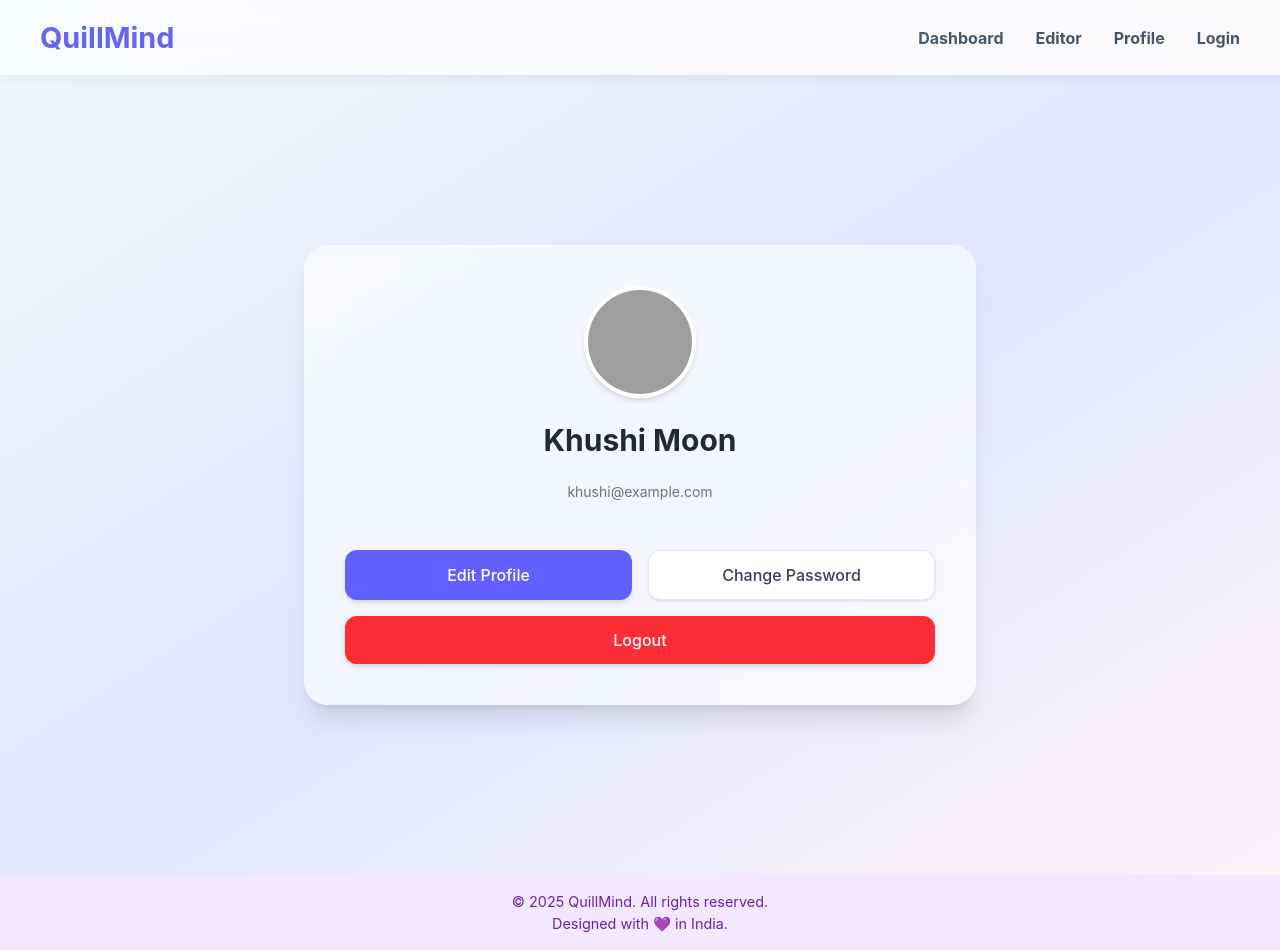
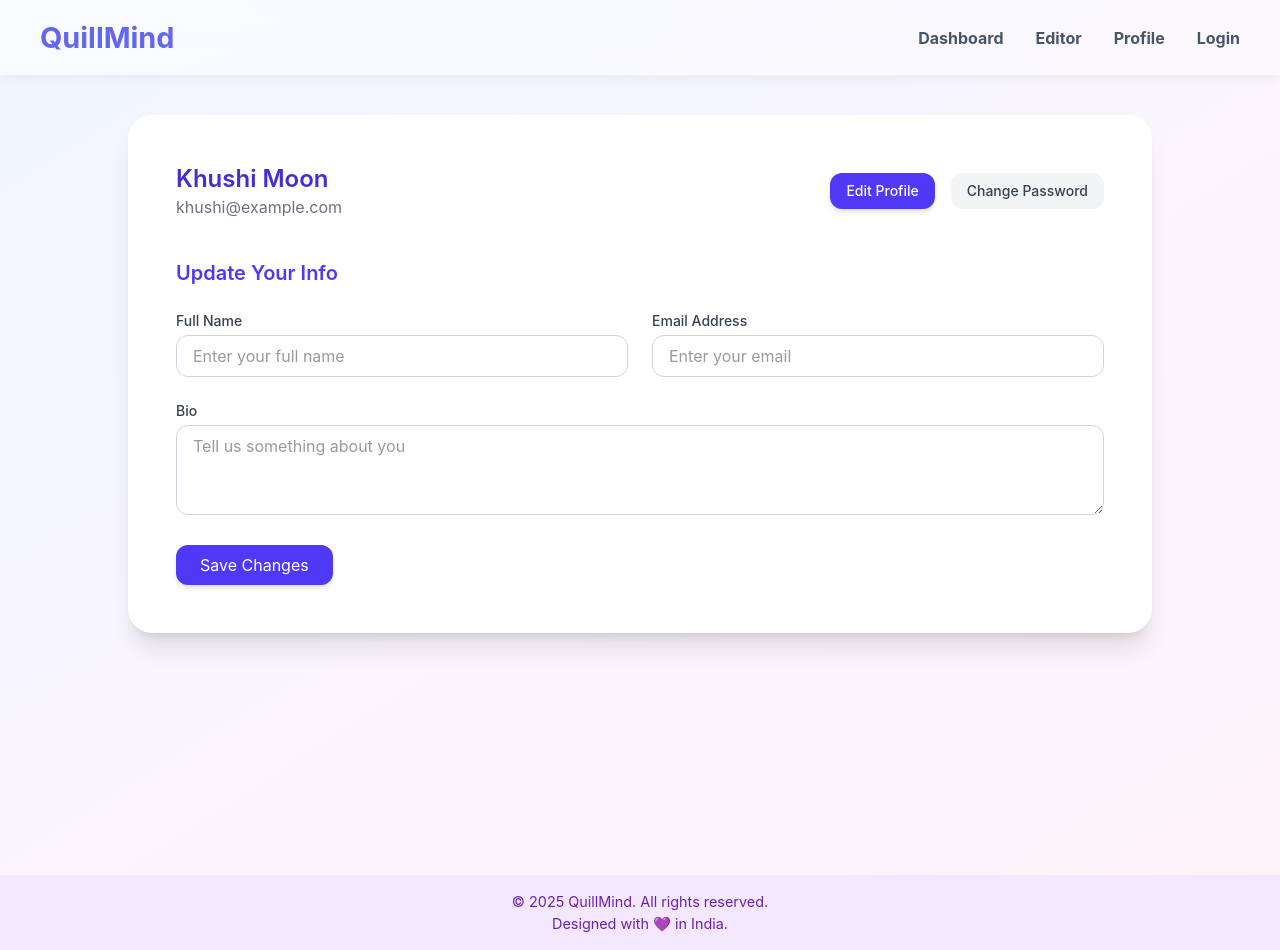
Before and after one commit to khuushiie/QuillMind, a React (Vite) app in the folder frontend/: page /profile in a window 1280 px wide. Built offline with nearby package versions, Linux system fonts and the light colour scheme; grey boxes are pictures that could not be loaded.

Commit message:
Complete Edit Page

```diff
--- a/frontend/src/App.jsx
+++ b/frontend/src/App.jsx
@@ -8,6 +8,8 @@ import Profile from './pages/Profile';
 import Login from './pages/Login';
 import Register from './pages/Register';
 import NotFound from './pages/NotFound';
+import EditProfile from "./pages/EditProfile";
+import ChangePassword from "./pages/ChangePassword";
 
 function App() {
   return (
@@ -21,6 +23,8 @@ function App() {
         <Route path="/dashboard" element={<Dashboard />} />
         <Route path="/editor/:id?" element={<Editor />} />
         <Route path="/profile" element={<Profile />} />
+        <Route path="/profile" element={<EditProfile />} />
+        <Route path="/profile" element={<ChangePassword />} />
         <Route path="*" element={<NotFound />} />
       </Routes>
 
--- a/frontend/src/pages/ChangePassword.jsx
+++ b/frontend/src/pages/ChangePassword.jsx
@@ -0,0 +1,42 @@
+// ChangePassword.jsx
+import React from 'react';
+
+export default function ChangePassword() {
+  return (
+    <div className="space-y-6">
+      <h3 className="text-xl font-semibold text-indigo-600">Change Your Password</h3>
+
+      <div className="grid md:grid-cols-2 gap-6">
+        <div>
+          <label className="block text-sm font-medium text-gray-700 mb-1">Current Password</label>
+          <input
+            type="password"
+            placeholder="Enter current password"
+            className="w-full border border-gray-300 rounded-xl px-4 py-2 focus:outline-none focus:ring-2 focus:ring-indigo-400"
+          />
+        </div>
+        <div>
+          <label className="block text-sm font-medium text-gray-700 mb-1">New Password</label>
+          <input
+            type="password"
+            placeholder="Enter new password"
+            className="w-full border border-gray-300 rounded-xl px-4 py-2 focus:outline-none focus:ring-2 focus:ring-indigo-400"
+          />
+        </div>
+      </div>
+
+      <div>
+        <label className="block text-sm font-medium text-gray-700 mb-1">Confirm New Password</label>
+        <input
+          type="password"
+          placeholder="Confirm new password"
+          className="w-full border border-gray-300 rounded-xl px-4 py-2 focus:outline-none focus:ring-2 focus:ring-indigo-400"
+        />
+      </div>
+
+      <button className="bg-indigo-600 hover:bg-indigo-700 text-white px-6 py-2 rounded-xl shadow-md transition-all">
+        Update Password
+      </button>
+    </div>
+  );
+}
--- a/frontend/src/pages/EditProfile.jsx
+++ b/frontend/src/pages/EditProfile.jsx
@@ -0,0 +1,39 @@
+// EditProfile.jsx
+import React from 'react';
+
+export default function EditProfile() {
+  return (
+    <div className="space-y-6">
+      <h3 className="text-xl font-semibold text-indigo-600">Update Your Info</h3>
+      <div className="grid md:grid-cols-2 gap-6">
+        <div>
+          <label className="block text-sm font-medium text-gray-700 mb-1">Full Name</label>
+          <input
+            type="text"
+            placeholder="Enter your full name"
+            className="w-full border border-gray-300 rounded-xl px-4 py-2 focus:outline-none focus:ring-2 focus:ring-indigo-400"
+          />
+        </div>
+        <div>
+          <label className="block text-sm font-medium text-gray-700 mb-1">Email Address</label>
+          <input
+            type="email"
+            placeholder="Enter your email"
+            className="w-full border border-gray-300 rounded-xl px-4 py-2 focus:outline-none focus:ring-2 focus:ring-indigo-400"
+          />
+        </div>
+      </div>
+      <div>
+        <label className="block text-sm font-medium text-gray-700 mb-1">Bio</label>
+        <textarea
+          rows="3"
+          placeholder="Tell us something about you"
+          className="w-full border border-gray-300 rounded-xl px-4 py-2 focus:outline-none focus:ring-2 focus:ring-indigo-400"
+        ></textarea>
+      </div>
+      <button className="bg-indigo-600 hover:bg-indigo-700 text-white px-6 py-2 rounded-xl shadow-md transition-all">
+        Save Changes
+      </button>
+    </div>
+  );
+}
--- a/frontend/src/pages/Editor.jsx
+++ b/frontend/src/pages/Editor.jsx
@@ -16,14 +16,22 @@ const Button = ({ label, icon, onClick }) => (
 
 export default function Editor() {
   const [aiResponse, setAiResponse] = useState("");
+  const [loading, setLoading] = useState(false);
+
   const editor = useEditor({
     extensions: [StarterKit],
     content: "<p>Start writing something amazing...</p>",
   });
 
   const handleFeatureClick = (feature) => {
-    setAiResponse(`🔧 ${feature} feature is under development.`);
-    // Later: call backend with editor.getHTML() or editor.getText()
+    setLoading(true);
+    setAiResponse("");
+
+    // Simulate AI processing
+    setTimeout(() => {
+      setLoading(false);
+      setAiResponse(`✅ This is a simulated response for the "${feature}" feature. Final integration coming soon.`);
+    }, 1500);
   };
 
   return (
@@ -52,11 +60,27 @@ export default function Editor() {
           <Button label="ELI5" icon="🧠" onClick={() => handleFeatureClick("ELI5")} />
         </div>
 
-        {aiResponse && (
-          <div className="bg-indigo-50 border border-indigo-200 text-indigo-800 p-4 rounded-xl shadow-inner">
+        {loading && (
+          <div className="flex items-center justify-center mb-6">
+            <motion.div
+              className="w-8 h-8 border-4 border-indigo-400 border-t-transparent rounded-full animate-spin"
+              initial={{ rotate: 0 }}
+              animate={{ rotate: 360 }}
+              transition={{ repeat: Infinity, duration: 1, ease: "linear" }}
+            ></motion.div>
+          </div>
+        )}
+
+        {!loading && aiResponse && (
+          <motion.div
+            initial={{ opacity: 0, y: 10 }}
+            animate={{ opacity: 1, y: 0 }}
+            transition={{ duration: 0.4 }}
+            className="bg-indigo-50 border border-indigo-200 text-indigo-800 p-4 rounded-xl shadow-inner"
+          >
             <h2 className="font-semibold mb-2">AI Output:</h2>
             <p>{aiResponse}</p>
-          </div>
+          </motion.div>
         )}
       </div>
     </motion.div>
--- a/frontend/src/pages/Profile.jsx
+++ b/frontend/src/pages/Profile.jsx
@@ -1,43 +1,65 @@
-import React from 'react';
+import React, { useState } from 'react';
+import EditProfile from './EditProfile';
+import ChangePassword from './ChangePassword';
 import { motion } from 'framer-motion';
 
-export default function Profile() {
+export default function ProfilePage() {
+  const [active, setActive] = useState("edit");
+
   return (
     <motion.div
-      className="min-h-screen bg-gradient-to-br from-[#f1f5f9] via-[#e0e7ff] to-[#fdf2f8] flex items-center justify-center px-4 py-10"
+      className="min-h-screen bg-gradient-to-br from-blue-50 via-purple-50 to-pink-50 p-6 md:p-10"
       initial={{ opacity: 0 }}
       animate={{ opacity: 1 }}
-      transition={{ duration: 0.8 }}
+      transition={{ duration: 0.6 }}
     >
-      <motion.div
-        className="relative w-full max-w-2xl p-6 sm:p-10 bg-white/60 backdrop-blur-lg border border-white/30 rounded-3xl shadow-xl"
-        initial={{ y: 30, opacity: 0 }}
-        animate={{ y: 0, opacity: 1 }}
-        transition={{ delay: 0.3, duration: 0.6 }}
-      >
-        <div className="relative z-10 flex flex-col items-center space-y-6">
-          <img
-            src="https://api.dicebear.com/7.x/notionists/svg?seed=quillmind"
-            alt="User Avatar"
-            className="w-28 h-28 rounded-full border-4 border-white shadow-md hover:scale-105 transition-transform duration-300"
-          />
-
-          <h2 className="text-3xl font-bold text-gray-800">Khushi Moon</h2>
-          <p className="text-gray-500 text-sm">khushi@example.com</p>
-
-          <div className="w-full grid grid-cols-1 sm:grid-cols-2 gap-4 mt-6">
-            <button className="py-3 rounded-xl bg-indigo-500 text-white hover:bg-indigo-600 transition duration-200 font-medium shadow-md hover:scale-105">
+      <div className="max-w-5xl mx-auto bg-white shadow-xl rounded-3xl p-8 md:p-12">
+        <div className="flex flex-col md:flex-row items-center justify-between gap-6 mb-10">
+          <div className="flex items-center gap-4">
+            {/* <img
+              src="https://i.pravatar.cc/100?img=5"
+              alt="profile"
+              className="w-20 h-20 rounded-full shadow-lg border-4 border-indigo-200"
+            /> */}
+            <div>
+              <h2 className="text-2xl font-semibold text-indigo-700">Khushi Moon</h2>
+              <p className="text-gray-500">khushi@example.com</p>
+            </div>
+          </div>
+          <div className="flex gap-4">
+            <button
+              onClick={() => setActive("edit")}
+              className={`px-4 py-2 rounded-xl text-sm font-medium transition-all ${
+                active === "edit"
+                  ? "bg-indigo-600 text-white shadow-md"
+                  : "bg-gray-100 hover:bg-gray-200 text-gray-700"
+              }`}
+            >
               Edit Profile
             </button>
-            <button className="py-3 rounded-xl bg-white border border-gray-200 text-gray-700 hover:bg-gray-100 transition duration-200 font-medium shadow-sm hover:scale-105">
+            <button
+              onClick={() => setActive("password")}
+              className={`px-4 py-2 rounded-xl text-sm font-medium transition-all ${
+                active === "password"
+                  ? "bg-indigo-600 text-white shadow-md"
+                  : "bg-gray-100 hover:bg-gray-200 text-gray-700"
+              }`}
+            >
               Change Password
-            </button>
-            <button className="col-span-1 sm:col-span-2 py-3 rounded-xl bg-red-500 text-white hover:bg-red-600 transition duration-200 font-medium shadow-md hover:scale-105">
-              Logout
             </button>
           </div>
         </div>
-      </motion.div>
+
+        <motion.div
+          key={active}
+          initial={{ opacity: 0, y: 20 }}
+          animate={{ opacity: 1, y: 0 }}
+          transition={{ duration: 0.4 }}
+        >
+          {active === "edit" && <EditProfile />}
+          {active === "password" && <ChangePassword />}
+        </motion.div>
+      </div>
     </motion.div>
   );
 }
```
